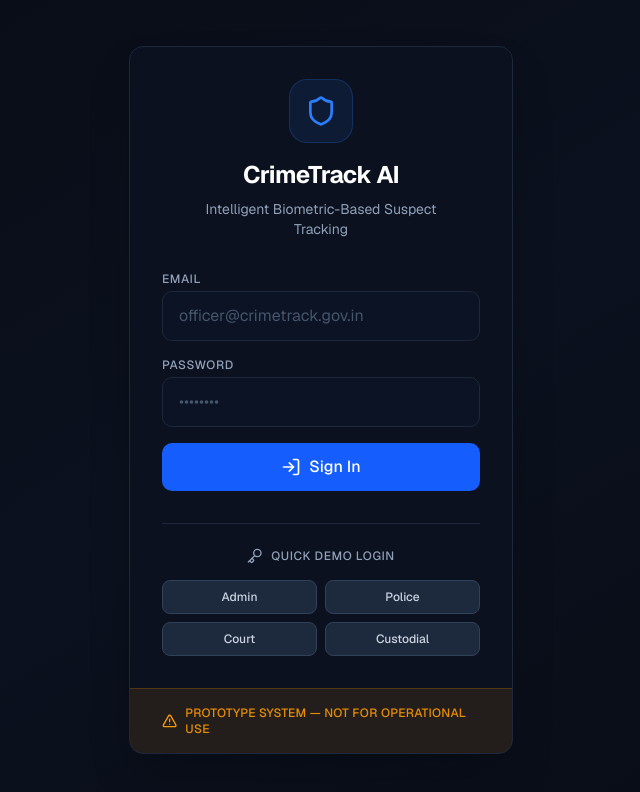
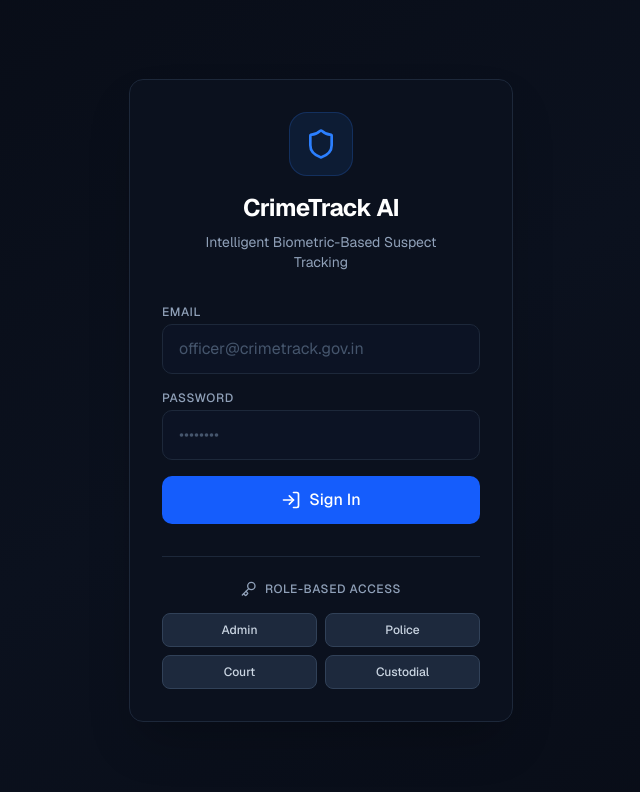
Before and after one commit to YashRahane2026/MajorProject, a Next.js app: page /login in a window 1280 px wide. Shown: the top 792 px of the page, without its empty margins (319-959 px from the left). Built offline with nearby package versions, Linux system fonts and the light colour scheme.

Commit message:
feat: remove prototype banner from login page and clean evaluation labels

```diff
--- a/src/app/(auth)/login/page.tsx
+++ b/src/app/(auth)/login/page.tsx
@@ -1,7 +1,7 @@
 'use client';
 
 import { useState } from 'react';
-import { Shield, LogIn, AlertTriangle, Key } from 'lucide-react';
+import { Shield, LogIn, Key } from 'lucide-react';
 import { useRouter } from 'next/navigation';
 
 export default function LoginPage() {
@@ -24,7 +24,7 @@ export default function LoginPage() {
     if (typeof window !== 'undefined') {
       document.cookie = `demo_role=${role}; path=/; max-age=86400`;
       localStorage.setItem('demo_role', role);
-      localStorage.setItem('demo_user', `Demo ${role.charAt(0).toUpperCase() + role.slice(1)}`);
+      localStorage.setItem('demo_user', `${role.charAt(0).toUpperCase() + role.slice(1)} Officer`);
       router.push('/overview');
     }
   };
@@ -84,7 +84,7 @@ export default function LoginPage() {
         <div className="mt-8 pt-6 border-t border-[hsl(217,33%,17%)]">
           <div className="flex items-center justify-center mb-4">
             <Key className="w-4 h-4 text-slate-400 mr-2" />
-            <span className="text-xs font-medium text-slate-400 uppercase tracking-wider">Quick Demo Login</span>
+            <span className="text-xs font-medium text-slate-400 uppercase tracking-wider">Role-Based Access</span>
           </div>
           <div className="grid grid-cols-2 gap-2">
             {['Admin', 'Police', 'Court', 'Custodial'].map((role) => (
@@ -99,13 +99,6 @@ export default function LoginPage() {
           </div>
         </div>
       </div>
-
-      <div className="bg-amber-500/10 border-t border-amber-500/20 px-8 py-4 flex items-center justify-center">
-        <AlertTriangle className="w-4 h-4 text-amber-500 mr-2" />
-        <span className="text-xs font-medium text-amber-500/90 tracking-wide">
-          PROTOTYPE SYSTEM — NOT FOR OPERATIONAL USE
-        </span>
-      </div>
     </div>
   );
 }
--- a/src/app/(dashboard)/analytics/evaluation/page.tsx
+++ b/src/app/(dashboard)/analytics/evaluation/page.tsx
@@ -85,7 +85,7 @@ export default function EvaluationMetricsPage() {
           Scientific &amp; Ethical Evaluation Disclosure (No Misrepresentation of ML)
         </div>
         <p className="text-xs text-slate-200 leading-relaxed">
-          <strong>1. No Training on Generated Suspect Profiles:</strong> Neither model in this prototype is trained on the 5,000 synthetic Nagpur suspect profiles, generated names, random threat tags, demographic attributes, or fictional convictions. We do not claim any model has learned real criminal behavior or individual risk scoring.
+          <strong>1. No Training on Generated Suspect Profiles:</strong> Neither model in CrimeTrack AI is trained on the 5,000 synthetic Nagpur suspect profiles, generated names, random threat tags, demographic attributes, or fictional convictions. We do not claim any model has learned real criminal behavior or individual risk scoring.
         </p>
         <p className="text-xs text-slate-200 leading-relaxed">
           <strong>2. Generated Portraits Are UI Assets, Not Evidence:</strong> The 32 AI-generated portrait files (`portrait_001.jpg`–`portrait_032.jpg`) are fictional visual assets used to test vector embedding indexing and cosine similarity retrieval mechanics.
@@ -168,7 +168,7 @@ export default function EvaluationMetricsPage() {
               <tr className="border-b border-slate-800 text-slate-400 uppercase">
                 <th className="py-2.5 px-3">Evaluation Dimension</th>
                 <th className="py-2.5 px-3">Manual Station Register Baseline</th>
-                <th className="py-2.5 px-3">CrimeTrack AI Prototype (5,000 Demo Corpus)</th>
+                <th className="py-2.5 px-3">CrimeTrack AI System (5,000 Enrolled Corpus)</th>
                 <th className="py-2.5 px-3">Scope / Caveat</th>
               </tr>
             </thead>
```
